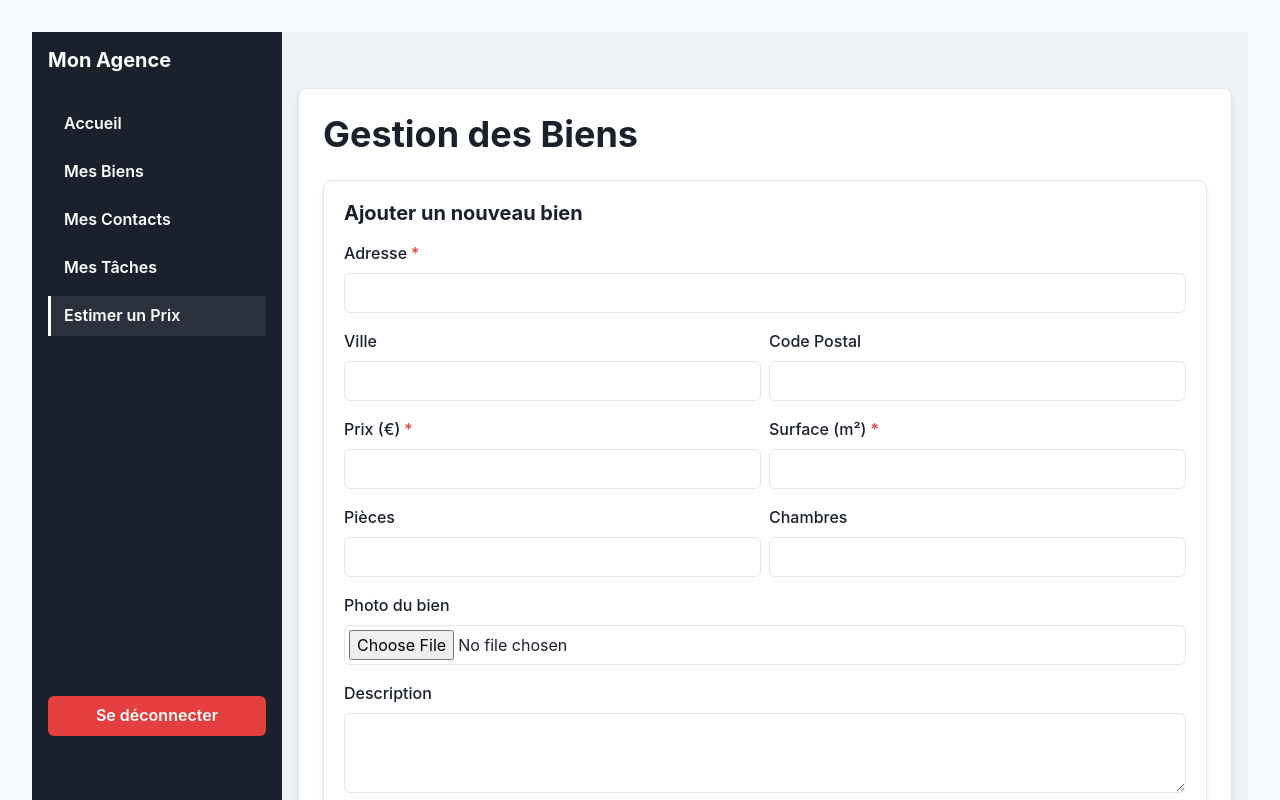
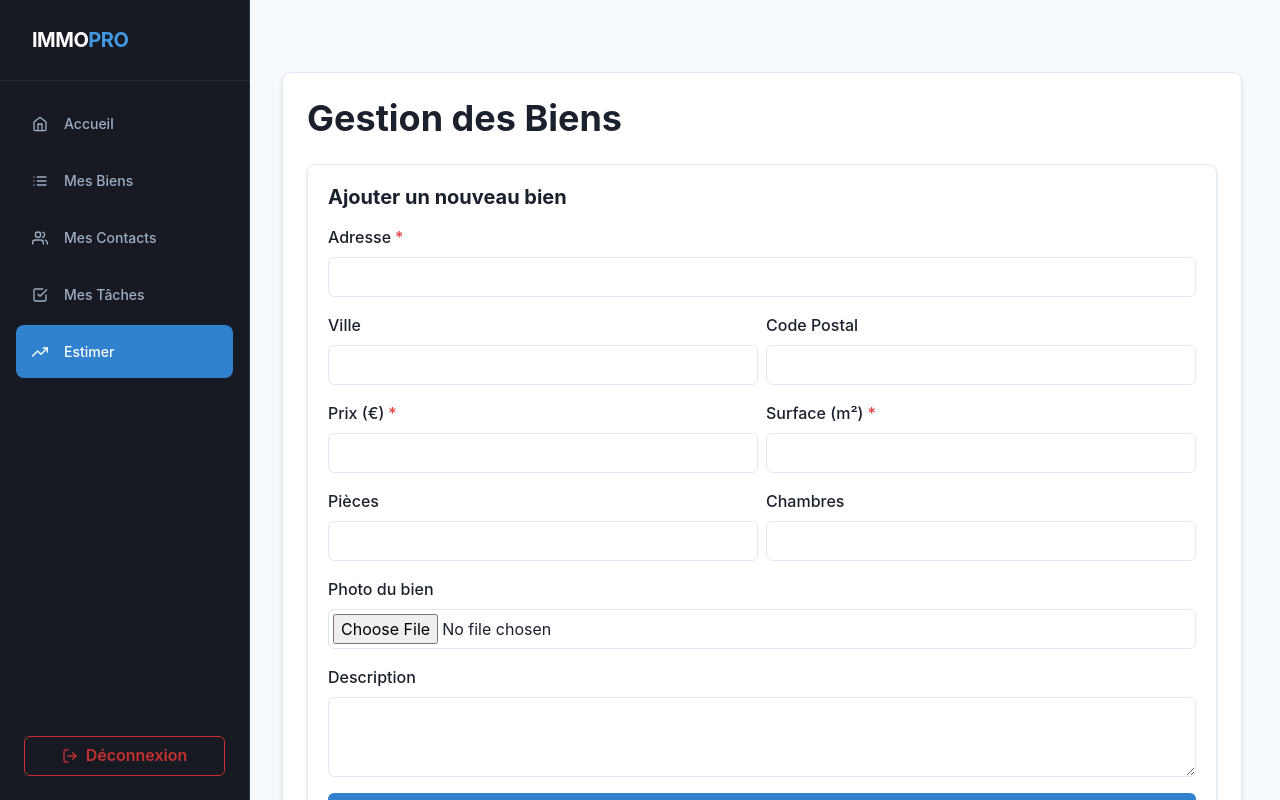
Before and after one commit to Berkani-49/saas-immo-final, a React (Vite) app in the folder saas-immo-frontend/: page /estimate in a window 1280 px wide. Shown: the top 800 px of the page. Built offline with nearby package versions, Linux system fonts and the light colour scheme; no server answers; sample sign-in values are in the browser's storage; what @react-pdf/renderer would draw is missing.

Commit message:
Design: Sidebar Pro avec icônes et layout fixe

```diff
--- a/saas-immo-frontend/src/Layout.jsx
+++ b/saas-immo-frontend/src/Layout.jsx
@@ -1,66 +1,55 @@
-// Fichier : src/Layout.jsx (Version Responsive Mobile)
+// Fichier : src/Layout.jsx
 
 import React from 'react';
-import {
-  Box, Flex, IconButton, useDisclosure, Drawer, DrawerOverlay, DrawerContent
-} from '@chakra-ui/react';
+import { Box, Flex, IconButton, useDisclosure, Drawer, DrawerOverlay, DrawerContent, Text } from '@chakra-ui/react';
 import { HamburgerIcon } from '@chakra-ui/icons';
 import { Outlet } from 'react-router-dom';
 import Sidebar from './Sidebar.jsx';
 
 export default function Layout({ onLogout }) {
-  // Gestion de l'ouverture/fermeture du menu mobile
   const { isOpen, onOpen, onClose } = useDisclosure();
 
   return (
-    <Box minH="100vh" bg="gray.100">
+    <Flex minH="100vh" bg="gray.50">
 
-      {/* 1. VERSION ORDI : Sidebar fixe à gauche */}
-      <Box
-        display={{ base: 'none', md: 'block' }} // Caché sur mobile
-        w="250px"
-        position="fixed"
-        h="100vh"
-      >
+      {/* --- SIDEBAR (Desktop) --- */}
+      <Box display={{ base: 'none', md: 'block' }} w="250px" position="fixed" h="100vh" zIndex="100">
         <Sidebar onLogout={onLogout} />
       </Box>
 
-      {/* 2. VERSION MOBILE : Barre en haut avec Burger */}
-      <Flex
-        display={{ base: 'flex', md: 'none' }} // Caché sur ordi
-        bg="white"
-        p={4}
-        alignItems="center"
-        borderBottomWidth="1px"
-        position="sticky"
-        top="0"
-        zIndex="sticky"
-      >
-        <IconButton
-          icon={<HamburgerIcon w={6} h={6} />}
-          onClick={onOpen}
-          variant="ghost"
-          aria-label="Ouvrir le menu"
-        />
-        <Box ml={4} fontWeight="bold" fontSize="lg">Mon Agence</Box>
-      </Flex>
-
-      {/* 3. LE TIROIR (DRAWER) MOBILE */}
-      <Drawer isOpen={isOpen} placement="left" onClose={onClose}>
+      {/* --- SIDEBAR (Mobile Drawer) --- */}
+      <Drawer isOpen={isOpen} placement="left" onClose={onClose} returnFocusOnClose={false} onOverlayClick={onClose}>
         <DrawerOverlay />
-        <DrawerContent bg="gray.800" maxWidth="250px">
-          {/* On réutilise la même Sidebar, mais dans le tiroir */}
+        <DrawerContent bg="gray.900" maxWidth="250px">
           <Sidebar onLogout={onLogout} onClose={onClose} />
         </DrawerContent>
       </Drawer>
 
-      {/* 4. LE CONTENU DES PAGES */}
-      <Box
-        ml={{ base: 0, md: "250px" }} // Marge à gauche seulement sur ordi
-        p={4}
-      >
-        <Outlet />
+      {/* --- CONTENU PRINCIPAL --- */}
+      <Box flex="1" ml={{ base: 0, md: "250px" }} transition="margin-left 0.3s">
+
+        {/* Header Mobile (Burger) */}
+        <Flex
+          display={{ base: 'flex', md: 'none' }}
+          h="20"
+          alignItems="center"
+          bg="white"
+          borderBottomWidth="1px"
+          borderBottomColor="gray.200"
+          px={4}
+          position="sticky"
+          top="0"
+          zIndex="90"
+        >
+          <IconButton variant="outline" onClick={onOpen} aria-label="Ouvrir menu" icon={<HamburgerIcon />} />
+          <Text fontSize="lg" ml={4} fontWeight="bold">Mon Agence</Text>
+        </Flex>
+
+        {/* La Page */}
+        <Box p={8}>
+          <Outlet />
+        </Box>
       </Box>
-    </Box>
+    </Flex>
   );
 }
--- a/saas-immo-frontend/src/Sidebar.jsx
+++ b/saas-immo-frontend/src/Sidebar.jsx
@@ -1,63 +1,98 @@
-// Fichier : src/Sidebar.jsx (Version Corrigée - Bouton visible)
+// Fichier : src/Sidebar.jsx (Design Pro avec Icônes)
 
 import React from 'react';
-import { Box, VStack, Button, Heading, Spacer, CloseButton, Flex } from '@chakra-ui/react';
+import { Box, VStack, Button, Heading, Spacer, CloseButton, Flex, Icon, Text, Divider } from '@chakra-ui/react';
 import { NavLink as RouterNavLink } from 'react-router-dom';
+import { FiHome, FiList, FiUsers, FiCheckSquare, FiTrendingUp, FiLogOut } from 'react-icons/fi'; // Icônes modernes
 
-const activeStyle = {
-  backgroundColor: 'rgba(255, 255, 255, 0.08)',
-  boxShadow: 'inset 3px 0 0 0 white',
-};
+// Liste des liens pour le menu (plus facile à gérer)
+const LinkItems = [
+  { name: 'Accueil', icon: FiHome, path: '/' },
+  { name: 'Mes Biens', icon: FiList, path: '/biens' },
+  { name: 'Mes Contacts', icon: FiUsers, path: '/contacts' },
+  { name: 'Mes Tâches', icon: FiCheckSquare, path: '/taches' },
+  { name: 'Estimer', icon: FiTrendingUp, path: '/estimate' },
+];
 
 export default function Sidebar({ onLogout, onClose }) {
 
-  const NavItem = ({ to, children, ...rest }) => (
-    <RouterNavLink to={to} style={({ isActive }) => (isActive ? activeStyle : undefined)} onClick={onClose}>
-      <Button
-        variant="ghost"
-        color="white"
-        justifyContent="flex-start"
-        width="100%"
-        _hover={{ bg: 'rgba(255, 255, 255, 0.05)' }}
-        {...rest}
-      >
-        {children}
-      </Button>
+  const NavItem = ({ icon, children, to, ...rest }) => (
+    <RouterNavLink to={to} onClick={onClose} style={{ textDecoration: 'none' }}>
+      {({ isActive }) => (
+        <Flex
+          align="center"
+          p="4"
+          mx="4"
+          borderRadius="lg"
+          role="group"
+          cursor="pointer"
+          bg={isActive ? 'blue.500' : 'transparent'} // Fond bleu si actif
+          color={isActive ? 'white' : 'gray.400'}    // Texte blanc si actif
+          _hover={{
+            bg: isActive ? 'blue.600' : 'gray.700',
+            color: 'white',
+          }}
+          transition="all 0.2s"
+          {...rest}
+        >
+          {icon && (
+            <Icon
+              mr="4"
+              fontSize="16"
+              as={icon}
+              _groupHover={{ color: 'white' }}
+            />
+          )}
+          <Text fontSize="sm" fontWeight="medium">{children}</Text>
+        </Flex>
+      )}
     </RouterNavLink>
   );
 
   return (
     <Box
-      bg="gray.800"
+      bg="gray.900" // Noir/Gris très profond
       color="white"
-      h="100vh"      /* Prend toute la hauteur */
+      h="100vh"
       w="100%"
-      position="relative"
-      p={4}
-      pb={24}        /* <--- AJOUT : Grosse marge en bas pour remonter le bouton */
+      pos="relative"
       display="flex"
       flexDirection="column"
-      overflowY="auto" /* <--- AJOUT : Permet de scroller si l'écran est trop petit */
+      borderRight="1px"
+      borderRightColor="gray.700"
     >
-      <Flex alignItems="center" justifyContent="space-between" mb={8}>
-        <Heading size="md">Mon Agence</Heading>
-        {/* Bouton fermer uniquement sur mobile */}
+      {/* En-tête du menu */}
+      <Flex h="20" alignItems="center" mx="8" justifyContent="space-between">
+        <Heading fontSize="xl" fontWeight="bold" letterSpacing="tight">
+          IMMO<Text as="span" color="blue.400">PRO</Text>
+        </Heading>
         {onClose && <CloseButton display={{ base: 'flex', md: 'none' }} onClick={onClose} />}
       </Flex>
 
-      <VStack align="stretch" spacing={2}>
-        <NavItem to="/" end>Accueil</NavItem>
-        <NavItem to="/biens">Mes Biens</NavItem>
-        <NavItem to="/contacts">Mes Contacts</NavItem>
-        <NavItem to="/taches">Mes Tâches</NavItem>
-        <NavItem to="/estimate">Estimer un Prix</NavItem>
+      <Divider borderColor="gray.700" mb={4} />
+
+      {/* Les Liens */}
+      <VStack align="stretch" spacing={1}>
+        {LinkItems.map((link) => (
+          <NavItem key={link.name} icon={link.icon} to={link.path}>
+            {link.name}
+          </NavItem>
+        ))}
       </VStack>
 
       <Spacer />
 
-      <Box mt={10}> {/* Petit espace avant le bouton rouge */}
-        <Button colorScheme="red" onClick={onLogout} width="full">
-          Se déconnecter
+      {/* Bouton Déconnexion (en bas) */}
+      <Box p={6}>
+        <Button
+          onClick={onLogout}
+          width="full"
+          variant="outline"
+          colorScheme="red"
+          leftIcon={<Icon as={FiLogOut} />}
+          _hover={{ bg: 'red.500', color: 'white', borderColor: 'red.500' }}
+        >
+          Déconnexion
         </Button>
       </Box>
     </Box>
--- a/saas-immo-frontend/src/index.css
+++ b/saas-immo-frontend/src/index.css
@@ -1,44 +1,12 @@
-/* Fichier: src/index.css (Fond Mauve/Noir Animé) */
-
-:root {
-  font-family: Inter, system-ui, Avenir, Helvetica, Arial, sans-serif;
-  line-height: 1.5;
-  font-weight: 400;
-  color-scheme: light dark;
-  color: rgba(255, 255, 255, 0.87);
-  background-color: #1A202C; /* Couleur de secours */
-
-  font-synthesis: none;
-  text-rendering: optimizeLegibility;
-  -webkit-font-smoothing: antialiased;
-  -moz-osx-font-smoothing: grayscale;
+/* Fichier : src/index.css */
+html, body {
+  margin: 0;
+  padding: 0;
+  box-sizing: border-box;
+  height: 100%;
+  background-color: #F7FAFC; /* Gris très clair (gray.50) */
 }
 
-body {
-  margin: 0;
-  min-width: 320px;
-  min-height: 100vh;
-
-  /* --- DÉGRADÉ ANIMÉ MAUVE/NOIR --- */
-  background: linear-gradient(-45deg, #1A202C, #2D3748, #6B46C1, #805AD5);
-  background-size: 400% 400%;
-  animation: gradientAnimation 15s ease infinite;
+#root {
+  height: 100%;
 }
-
-/* Définition de l'animation */
-@keyframes gradientAnimation {
-  0% { background-position: 0% 50%; }
-  50% { background-position: 100% 50%; }
-  100% { background-position: 0% 50%; }
-}
-
-/* Centre le contenu principal (#root) */
-#root {
-  width: 100%;
-  min-height: 100vh;
-  display: flex;
-  justify-content: center;
-  align-items: center;
-  padding: 2rem;
-  box-sizing: border-box;
-}
```
